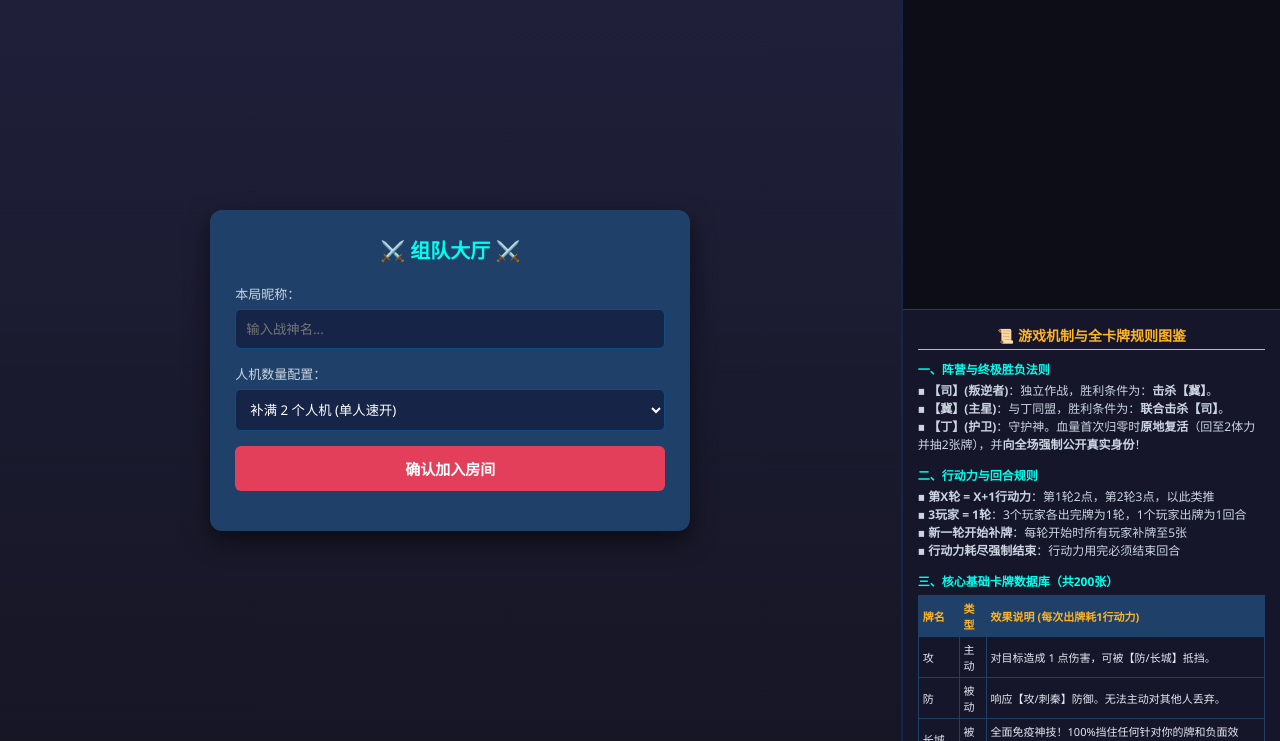
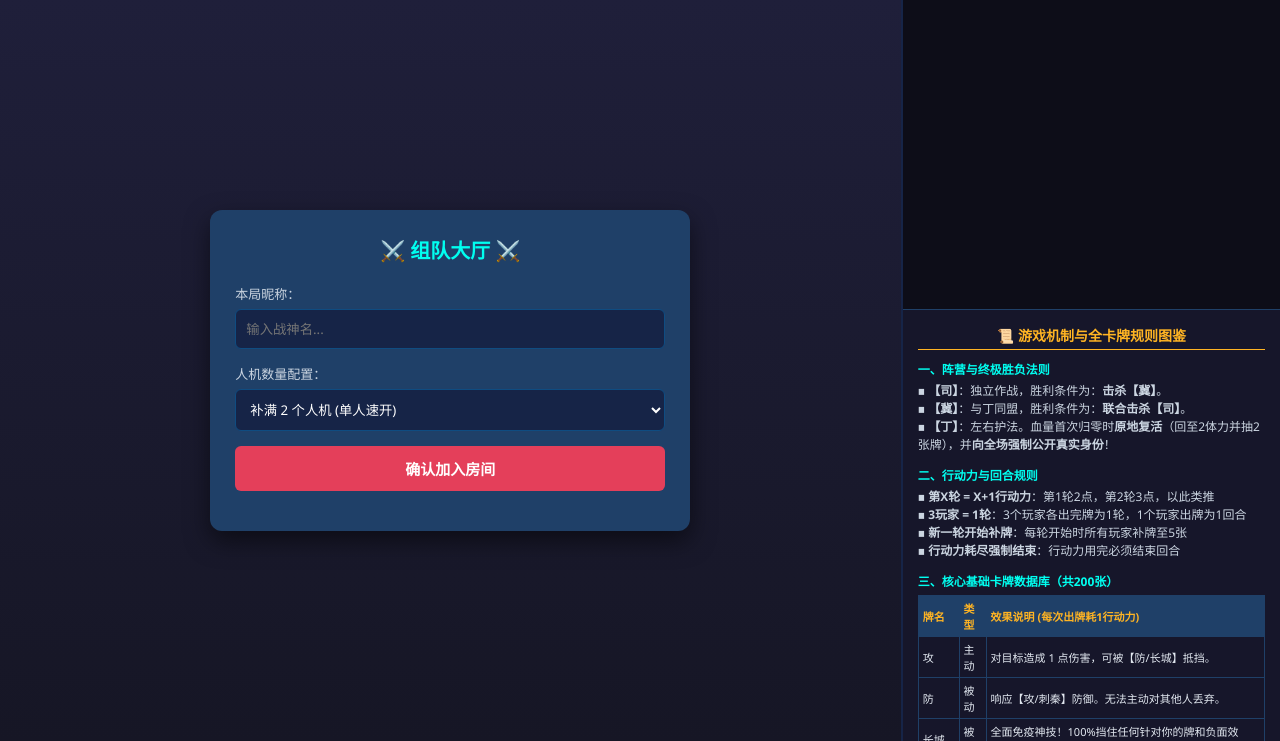
Before and after one commit to 123456-gitch/SG-kill, a Flask app: page / in a window 1280 px wide. Shown: the part 59-800 px from the top of the page. Run offline with Flask 3, Linux system fonts and the light colour scheme; some libraries are stand-ins or nearby versions.

Commit message:
Update index.html

```diff
--- a/my_card_game/templates/index.html
+++ b/my_card_game/templates/index.html
@@ -145,9 +145,9 @@
                 <div class="rules-title">📜 游戏机制与全卡牌规则图鉴</div>
                 <div class="rules-section">
                     <div class="rules-sub">一、阵营与终极胜负法则</div>
-                    <div class="rules-text">▪ <b>【司】(叛逆者)</b>：独立作战，胜利条件为：<b>击杀【冀】</b>。</div>
-                    <div class="rules-text">▪ <b>【冀】(主星)</b>：与丁同盟，胜利条件为：<b>联合击杀【司】</b>。</div>
-                    <div class="rules-text">▪ <b>【丁】(护卫)</b>：守护神。血量首次归零时<b>原地复活</b>（回至2体力并抽2张牌），并<b>向全场强制公开真实身份</b>！</div>
+                    <div class="rules-text">▪ <b>【司】</b>：独立作战，胜利条件为：<b>击杀【冀】</b>。</div>
+                    <div class="rules-text">▪ <b>【冀】</b>：与丁同盟，胜利条件为：<b>联合击杀【司】</b>。</div>
+                    <div class="rules-text">▪ <b>【丁】</b>：左右护法。血量首次归零时<b>原地复活</b>（回至2体力并抽2张牌），并<b>向全场强制公开真实身份</b>！</div>
                 </div>
                 <div class="rules-section">
                     <div class="rules-sub">二、行动力与回合规则</div>
@@ -394,7 +394,7 @@
                 if (data.my_cards.includes("长城")) {
                     btnsHtml += `<button class="btn-action" style="background:#4834d4;" onclick="respond('长城')">祭出【长城壁】</button>`;
                 }
-                btnsHtml += `<button class="btn-action" style="background:#eb4d4b;" onclick="respond('放弃')">放弃抵抗(承担扣血效果)</button>`;
+                btnsHtml += `<button class="btn-action" style="background:#eb4d4b;" onclick="respond('放弃')">放弃抵抗</button>`;
 
                 promptAnchor.innerHTML = `
                     <div class="prompt-panel">
```
